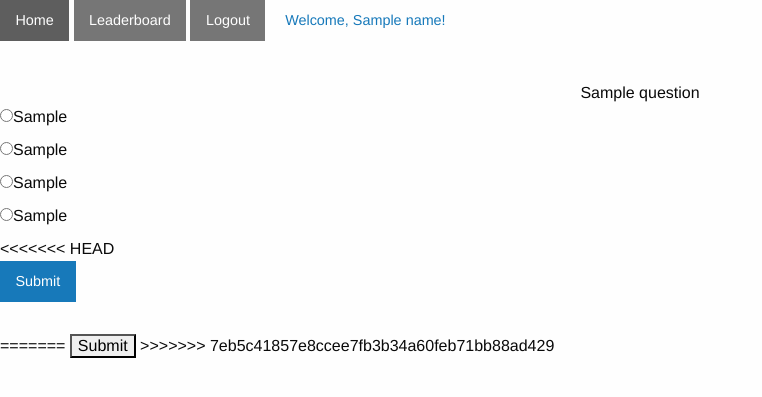
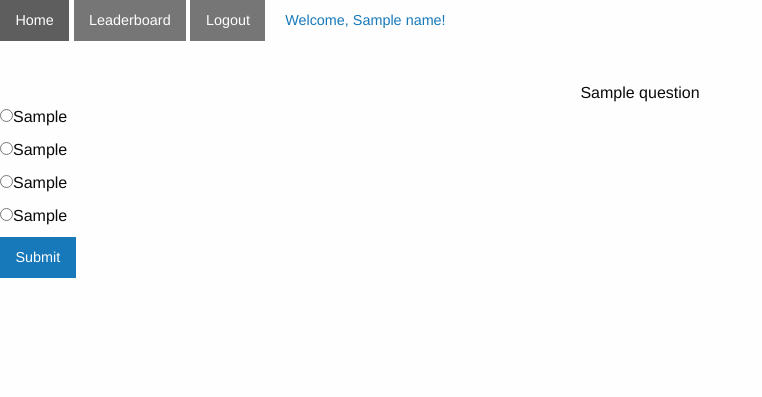
Before and after one commit to BermetKalmakova/Work01, a Flask app: template templates/question.html in a window 1280 px wide. Shown: the top 397 px of the page, without its empty margins (0-762 px from the left). Run offline with Flask 2, Linux system fonts and the light colour scheme; the template is opened without the code that fills it: most values are stand-ins (such as "Sample title", 1, 10 or a date in 2020).

Commit message:
fixed bug

```diff
--- a/templates/question.html
+++ b/templates/question.html
@@ -22,14 +22,11 @@
   <input type="radio" name="answer" value="{{f}}">{{b}}<br>
   <input type="radio" name="answer" value="{{g}}">{{c}}<br>
   <input type="radio" name="answer" value="{{h}}">{{d}}<br>
-<<<<<<< HEAD
+
   <div class="input-group">
     <input type="submit" class = "button"  value="Submit" name="ans">
   </div>
-=======
-  <input type="submit" value="Submit" name="ans">
->>>>>>> 7eb5c41857e8ccee7fb3b34a60feb71bb88ad429
-</form>
+
 
 
 <br>
```
